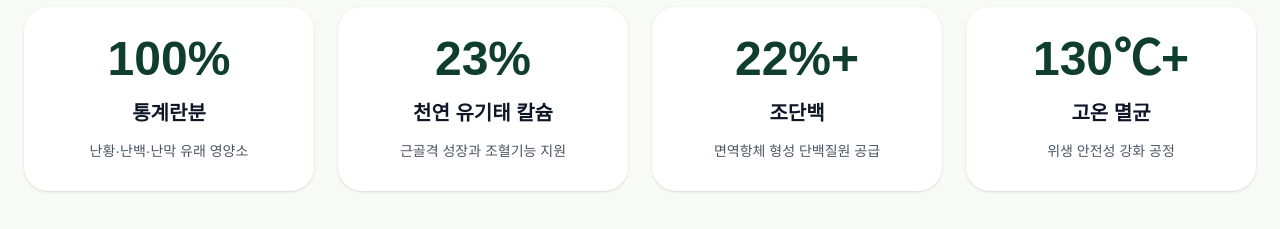
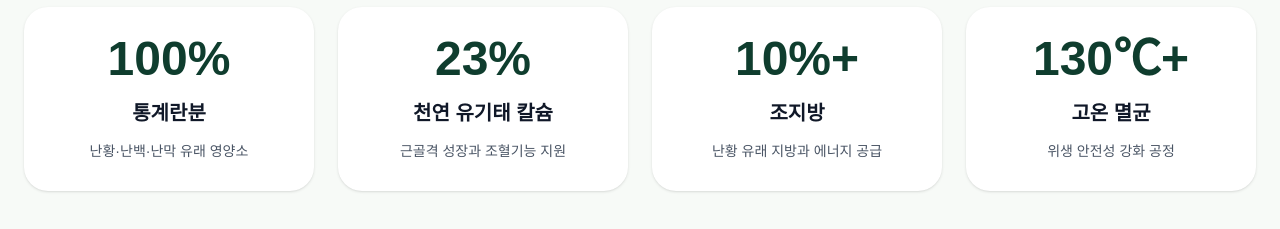
Before and after one commit to uncypdf/enfarm-site, a Next.js app: page /products/eggmeal in a window 1280 px wide. Shown: the part 2460-2689 px from the top of the page. Built offline with nearby package versions, Linux system fonts and the light colour scheme.

Commit message:
Eggmeal edit

```diff
--- a/src/app/products/eggmeal/page.tsx
+++ b/src/app/products/eggmeal/page.tsx
@@ -22,7 +22,7 @@ const problemCards = [
 const featureCards = [
   { value: "100%", label: "통계란분", desc: "난황·난백·난막 유래 영양소" },
   { value: "23%", label: "천연 유기태 칼슘", desc: "근골격 성장과 조혈기능 지원" },
-  { value: "22%+", label: "조단백", desc: "면역항체 형성 단백질원 공급" },
+  { value: "10%+", label: "조지방", desc: "난황 유래 지방과 에너지 공급" },
   { value: "130℃+", label: "고온 멸균", desc: "위생 안전성 강화 공정" },
 ];
 
```
